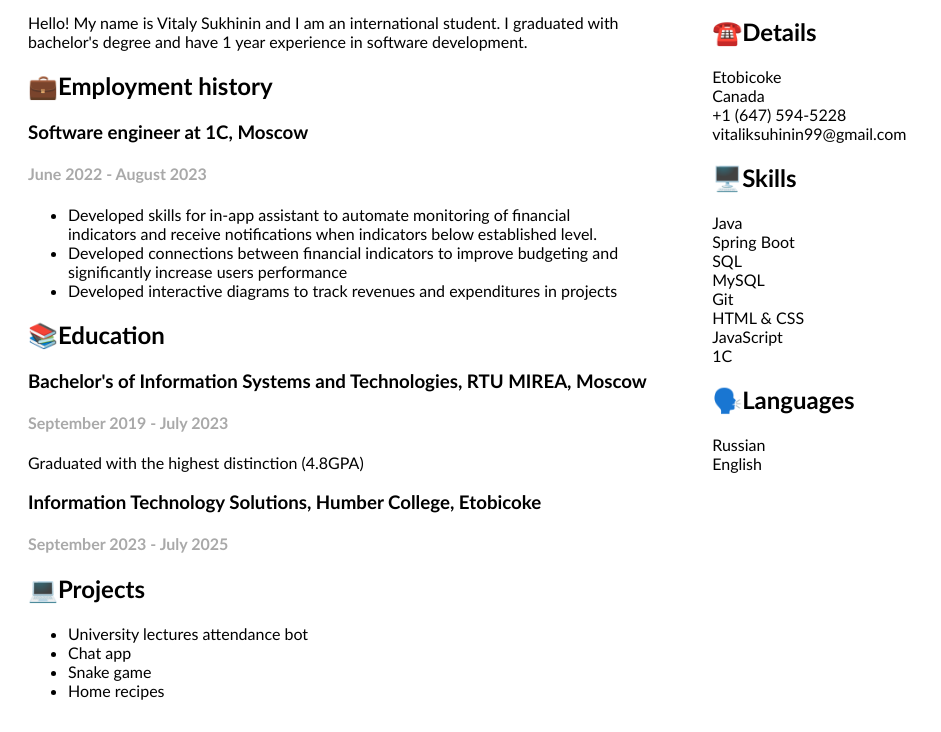
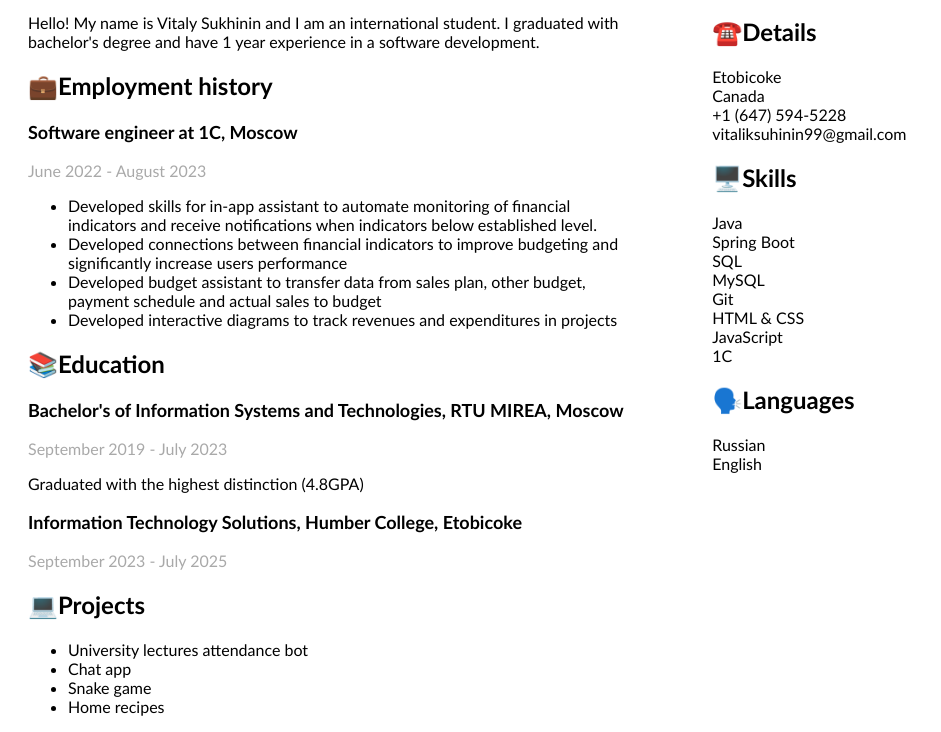
Before and after one commit to kryptt0n/my-web-page, a plain HTML site: page index.html in a window 1280 px wide. Shown: the part 135-867 px from the top of the page, without its empty margins (0-941 px from the left). Drawn offline with Linux system fonts and the light colour scheme.

Commit message:
made small refactoring

```diff
--- a/index.html
+++ b/index.html
@@ -1,31 +1,30 @@
 <!DOCTYPE html>
-<html>
+<html lang="en">
     <head>
         <title>My website</title>
-        <meta lang="ru-ru">
         <meta charset="utf8">
         <link rel="stylesheet" href="styles/style.css">
     </head>
 
     <body style="padding-left: 20px;">
         <div style="width: 100%; display: inline-block;">
-            <div style="width: 10%; height: 20%;">
+            <div class="top-info" style="width: 10%;">
                 <img src="images/myPhoto.jpeg" style="max-width: 100%; height: auto; float: left;">
             </div>
-            <div style="width: 90%; height: 20%;">
-                <h1 style="height: 20px; padding-left: 10px;">Vitaly Sukhinin</h1>
+            <div class="top-info" style="width: 90%;">
+                <h1>Vitaly Sukhinin</h1>
                 <h2 style="color: darkgray; height: 10px; padding-left: 10px;">Software developer</h2>
             </div>
         </div>
        <div style="width: 100%;">
             <div style="width: 50%;">
                 <p>Hello! My name is Vitaly Sukhinin and I am an international student.
-                    I graduated with bachelor's degree and have 1 year experience in software development.
+                    I graduated with bachelor's degree and have 1 year experience in a software development.
                 </p>
 
                 <h2>💼Employment history</h2>
-                <h3>Software engineer at 1C, Moscow</h3>
-                <h4>June 2022 - August 2023</h4>
+                <p class="titles">Software engineer at 1C, Moscow</p>
+                <p class="period">June 2022 - August 2023</p>
                 <ul>
                     <li>
                         Developed skills for in-app assistant to automate monitoring of financial indicators and receive notifications when indicators below established level.
@@ -34,16 +33,19 @@
                         Developed connections between financial indicators to improve budgeting and significantly increase users performance
                     </li>
                     <li>
+                        Developed budget assistant to transfer data from sales plan, other budget, payment schedule and actual sales to budget
+                    </li>
+                    <li>
                         Developed interactive diagrams to track revenues and expenditures in projects
                     </li>
                 </ul>
 
                 <h2>📚Education</h2>
-                <h3>Bachelor's of Information Systems and Technologies, RTU MIREA, Moscow</h3>
-                <h4>September 2019 - July 2023</h4>
+                <p class="titles">Bachelor's of Information Systems and Technologies, RTU MIREA, Moscow</p>
+                <p class="period">September 2019 - July 2023</p>
                 <p>Graduated with the highest distinction (4.8GPA)</p>
-                <h3>Information Technology Solutions, Humber College, Etobicoke</h3>
-                <h4>September 2023 - July 2025</h4>
+                <p class="titles">Information Technology Solutions, Humber College, Etobicoke</p>
+                <p class="period">September 2023 - July 2025</p>
 
                 <h2>💻Projects</h2>
                 <ul>
--- a/styles/style.css
+++ b/styles/style.css
@@ -1,4 +1,18 @@
+h1 {
+    height: 20px;
+    padding-left: 10px;
+}
+
 h4 {
+    color: darkgray
+}
+
+.titles {
+    font-weight: bold;
+    font-size: large;
+}
+
+.period {
     color: darkgray
 }
 
@@ -18,3 +32,7 @@ div {
 body {
     font-family: 'Trebuchet MS';
 }
+
+.top-info {
+    height: 20%;
+}
```
